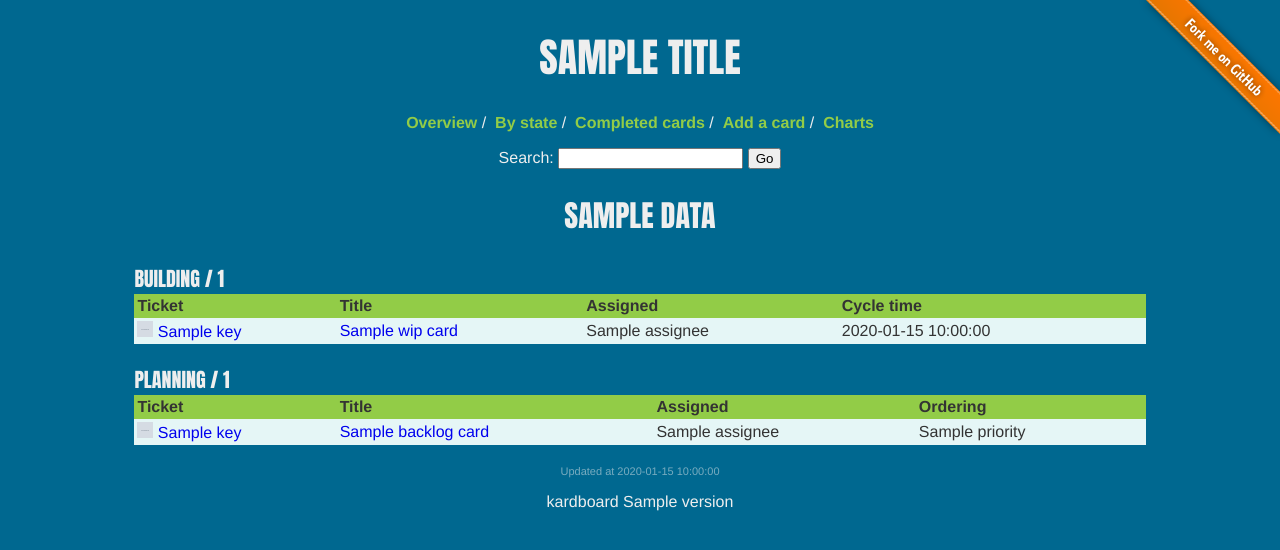
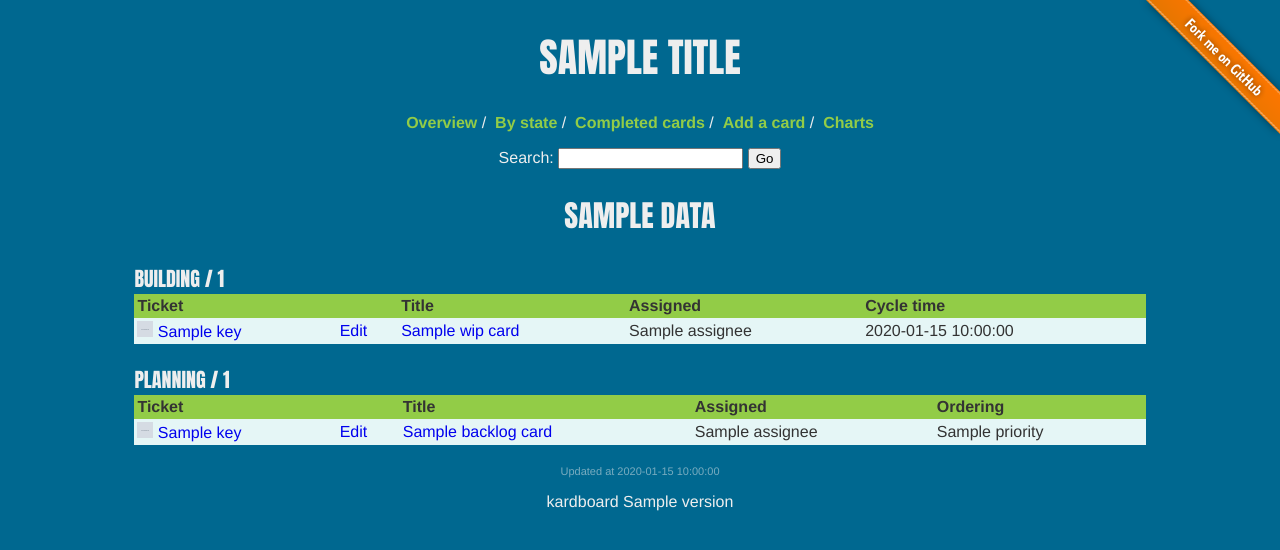
Before and after one commit to cmheisel/kardboard, a Flask app: template kardboard/templates/state.html in a window 1280 px wide. Shown: the top 550 px of the page. Run offline with Flask 2, Linux system fonts and the light colour scheme; the template is opened without the code that fills it: most values are stand-ins (such as "Sample title", 1, 10 or a date in 2020); grey boxes marked "Sample" are stand-in pictures.

Commit message:
Added a more prominent edit link

```diff
--- a/kardboard/templates/card_macros.html
+++ b/kardboard/templates/card_macros.html
@@ -3,6 +3,7 @@
     <caption>{{ caption }}</caption>
     <tr>
         <th class="key_col">Ticket</th>
+        <th>&nbsp;</th>
         <th>Title</th>
 
         <th>Assigned</th>
@@ -44,8 +45,14 @@
         </td>
 
         <td>
+            <a href="{{ url_for('card_edit', key=card.key) }}">Edit</a>
+        </td>
+
+        <td>
             <a href="{{ url_for('card', key=card.key) }}">{{ card.title }}</a>
         </td>
+
+
 
 
         <td>
```
